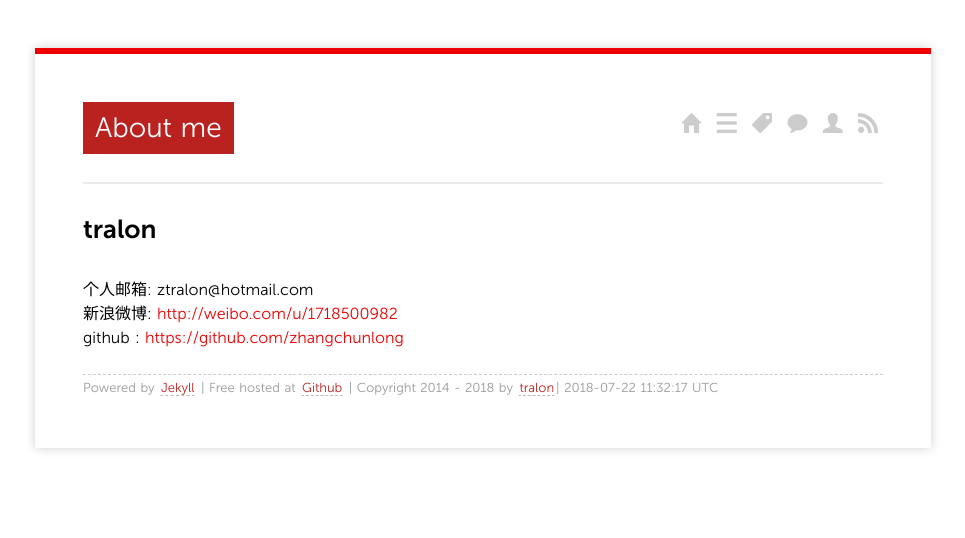
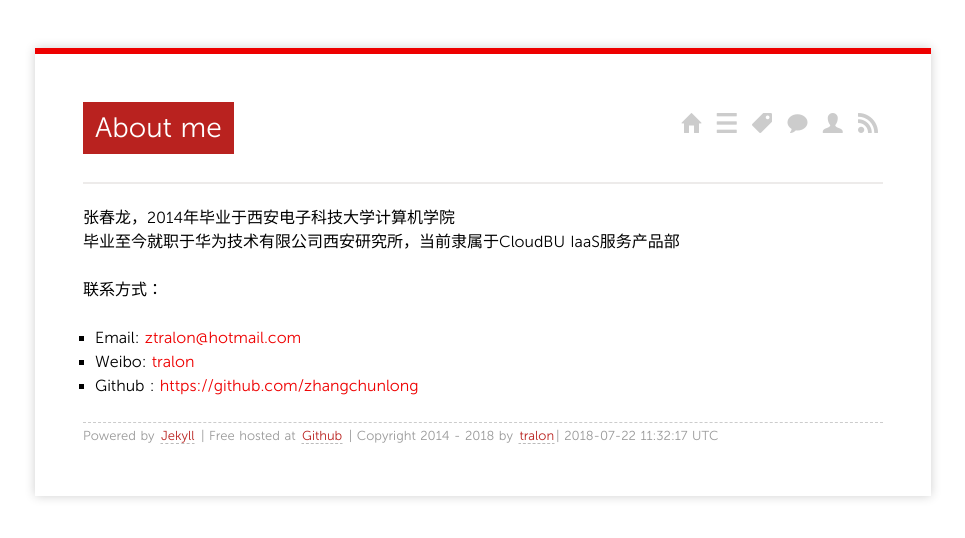
Before and after one commit to zhangchunlong/zhangchunlong.github.io, a Jekyll site: the page built from about/index.md, in a window 1280 px wide. Shown: the top 538 px of the page, without its empty margins (157-1122 px from the left). Built offline with Jekyll 4.4.1, drawn with Linux system fonts in a browser that asks for light colours; nearby versions of some CDN libraries; Markdown is read by kramdown in place of the engine named in the settings; comment, search, counter and statistics services are not loaded.

Commit message:
modify about me

```diff
--- a/about/index.md
+++ b/about/index.md
@@ -3,9 +3,11 @@ title: About me
 layout: page
 comments: yes
 ---
+张春龙，2014年毕业于西安电子科技大学计算机学院
+毕业至今就职于华为技术有限公司西安研究所，当前隶属于CloudBU IaaS服务产品部
 
-##tralon
 
-个人邮箱: ztralon@hotmail.com
-新浪微博: [http://weibo.com/u/1718500982](http://weibo.com/u/1718500982)
-github : [https://github.com/zhangchunlong](https://github.com/zhangchunlong)
+联系方式：
+- Email: <ztralon@hotmail.com>
+- Weibo: [tralon](http://weibo.com/u/1718500982)
+- Github : [https://github.com/zhangchunlong](https://github.com/zhangchunlong)
--- a/index.html
+++ b/index.html
@@ -1,5 +1,5 @@
 ---
-title: 技术改变生活 - 张春龙的个人博客
+title: 技术改变生活 - Tralon的个人博客
 layout: page
 ---
 
```
